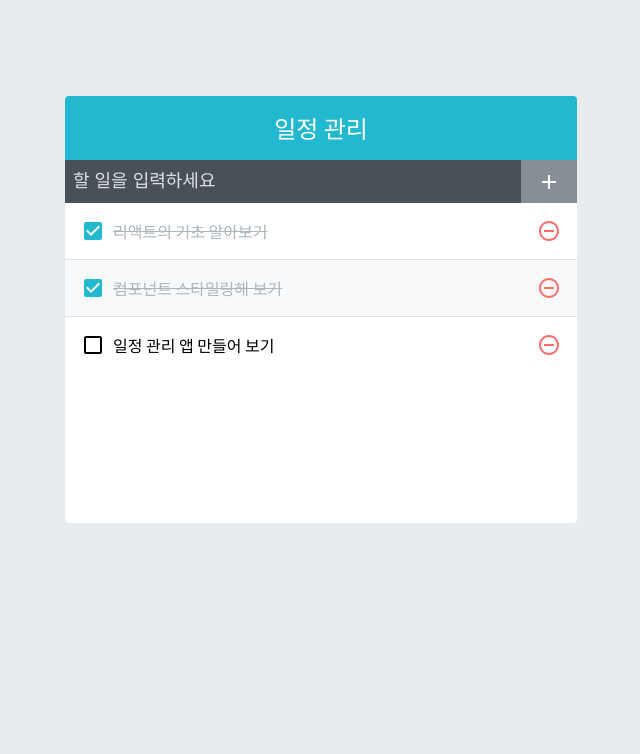
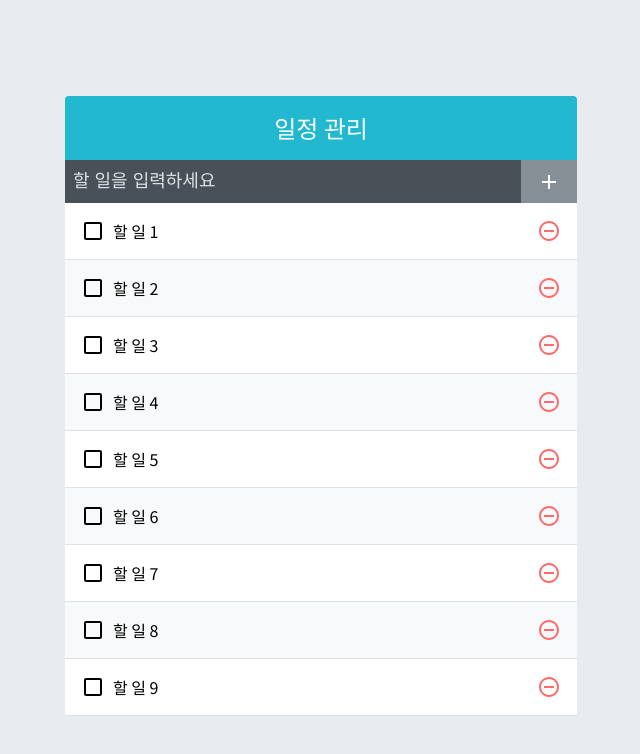
Before and after one commit to mnmn092631/React_TypeScript, a React (Create React App) app: page / in a window 1280 px wide. Shown: the top 754 px of the page, without its empty margins (319-959 px from the left). Built offline with nearby package versions, Linux system fonts and the light colour scheme.

Commit message:
11 컴포넌트 성능 최적화

```diff
--- a/package.json
+++ b/package.json
@@ -14,6 +14,7 @@
     "react-dom": "^18.2.0",
     "react-icons": "^4.10.1",
     "react-scripts": "5.0.1",
+    "react-virtualized": "^9.22.5",
     "styled-components": "^6.0.1",
     "styled-reset": "^4.4.7",
     "typescript": "^4.9.5",
@@ -44,6 +45,8 @@
     ]
   },
   "devDependencies": {
+    "@babel/plugin-proposal-private-property-in-object": "^7.21.11",
+    "@types/react-virtualized": "^9.21.22",
     "@types/styled-components": "^5.1.26",
     "@typescript-eslint/eslint-plugin": "^5.13.0",
     "@typescript-eslint/parser": "^5.0.0",
--- a/src/App.tsx
+++ b/src/App.tsx
@@ -1,4 +1,4 @@
-import React, { useCallback, useRef, useState } from "react";
+import React, { useCallback, useRef, useState, useReducer } from "react";
 import { ThemeProvider } from "styled-components";
 import { GlobalStyle } from "./styles/global-style";
 import { theme } from "./styles/theme";
@@ -16,10 +16,36 @@ import Average from "./components/08/Average";
 import RefSample from "./components/08/RefSample";
 import CustomHooksInfo from "./components/08/CustomHooksInfo";
 import StyledComponent from "./components/09/StyledComponent";
-import TodoTemplate from "./components/10/TodoTemplate";
-import TodoInsert from "./components/10/TodoInsert";
-import TodoList from "./components/10/TodoList";
-import { TodoType } from "./components/10/type";
+import TodoTemplate from "./components/10_11/TodoTemplate";
+import TodoInsert from "./components/10_11/TodoInsert";
+import TodoList from "./components/10_11/TodoList";
+import { ActionType, TodoType } from "./shared/type";
+
+// 11
+function createBulkTodos() {
+  const array: Array<TodoType> = [];
+  for (let i = 1; i <= 2500; i++) {
+    array.push({
+      id: i,
+      text: `할 일 ${i}`,
+      checked: false,
+    });
+  }
+  return array;
+}
+
+function todoReducer(todos: Array<TodoType>, action: ActionType) {
+  switch (action.type) {
+    case "INSERT":
+      return todos.concat(action.todo);
+    case "REMOVE":
+      return todos.filter(todo => todo.id !== action.id);
+    case "TOGGLE":
+      return todos.map(todo => (todo.id === action.id ? { ...todo, checked: !todo.checked } : todo));
+    default:
+      return todos;
+  }
+}
 
 function App() {
   // 05 > ScrollBox
@@ -34,41 +60,32 @@ function App() {
   // 08 > Info
   // const [visible, setVisible] = useState(false);
 
-  // 10
-  const [todos, setTodos] = useState([
-    { id: 1, text: "리액트의 기초 알아보기", checked: true },
-    { id: 2, text: "컴포넌트 스타일링해 보기", checked: true },
-    { id: 3, text: "일정 관리 앱 만들어 보기", checked: false },
-  ]);
+  // 10, 11
+  // const [todos, setTodos] = useState(createBulkTodos);
+  const [todos, dispatch] = useReducer(todoReducer, undefined, createBulkTodos);
 
-  const nextId = useRef(4);
+  const nextId = useRef(2501);
 
-  const onInsert = useCallback(
-    (text: string) => {
+  const onInsert = useCallback((text: string) => {
     const todo: TodoType = {
       id: nextId.current,
       text,
       checked: false,
     };
-      setTodos(todos.concat(todo));
+    // setTodos(todos => todos.concat(todo));
+    dispatch({ type: "INSERT", todo });
     nextId.current += 1;
-    },
-    [todos],
-  );
+  }, []);
 
-  const onRemove = useCallback(
-    (id: number) => {
-      setTodos(todos.filter(todo => todo.id !== id));
-    },
-    [todos],
-  );
+  const onRemove = useCallback((id: number) => {
+    // setTodos(todos => todos.filter(todo => todo.id !== id));
+    dispatch({ type: "REMOVE", id });
+  }, []);
 
-  const onToggle = useCallback(
-    (id: number) => {
-      setTodos(todos.map(todo => (todo.id === id ? { ...todo, checked: !todo.checked } : todo)));
-    },
-    [todos],
-  );
+  const onToggle = useCallback((id: number) => {
+    // setTodos(todos => todos.map(todo => (todo.id === id ? { ...todo, checked: !todo.checked } : todo)));
+    dispatch({ type: "TOGGLE", id });
+  }, []);
 
   return (
     <ThemeProvider theme={theme}>
@@ -113,7 +130,7 @@ function App() {
       {/* chapter 09 */}
       {/* <StyledComponent /> */}
 
-      {/* chapter 10 */}
+      {/* chapter 10, 11 */}
       <TodoTemplate>
         <TodoInsert onInsert={onInsert} />
         <TodoList todos={todos} onRemove={onRemove} onToggle={onToggle} />
--- a/src/components/10/type.ts
+++ /dev/null
@@ -1,5 +0,0 @@
-export interface TodoType {
-  id: number;
-  text: string;
-  checked: boolean;
-}
--- a/src/components/10/TodoList.tsx
+++ b/src/components/10_11/TodoList.tsx
@@ -1,7 +1,7 @@
 import React from "react";
 import TodoListItem from "./TodoListItem";
 import styled from "styled-components";
-import { TodoType } from "./type";
+import { TodoType } from "src/shared/type";
 
 interface ListProps {
   todos: Array<TodoType>;
@@ -25,4 +25,4 @@ const TodoList = ({ todos, onRemove, onToggle }: ListProps) => {
   );
 };
 
-export default TodoList;
+export default React.memo(TodoList);
--- a/src/components/10/TodoListItem.tsx
+++ b/src/components/10_11/TodoListItem.tsx
@@ -1,7 +1,7 @@
 import React from "react";
 import { MdCheckBoxOutlineBlank, MdCheckBox, MdRemoveCircleOutline } from "react-icons/md";
+import { TodoType } from "src/shared/type";
 import styled from "styled-components";
-import { TodoType } from "./type";
 
 interface ItemProps {
   todo: TodoType;
@@ -71,4 +71,4 @@ const TodoListItem = ({ todo, onRemove, onToggle }: ItemProps) => {
   );
 };
 
-export default TodoListItem;
+export default React.memo(TodoListItem);
--- /dev/null
+++ b/src/shared/type.ts
@@ -0,0 +1,7 @@
+export interface TodoType {
+  id: number;
+  text: string;
+  checked: boolean;
+}
+
+export type ActionType = { type: "INSERT"; todo: TodoType } | { type: "REMOVE" | "TOGGLE"; id: number };
```
Also changed, not shown: src/components/10_11/TodoInsert.tsx (renamed from src/components/10/TodoInsert.tsx), src/components/10_11/TodoTemplate.tsx (renamed from src/components/10/TodoTemplate.tsx), 2 other files (tests, documents, lock files or other folders). Lines whose indentation alone changed are shown as unchanged.
